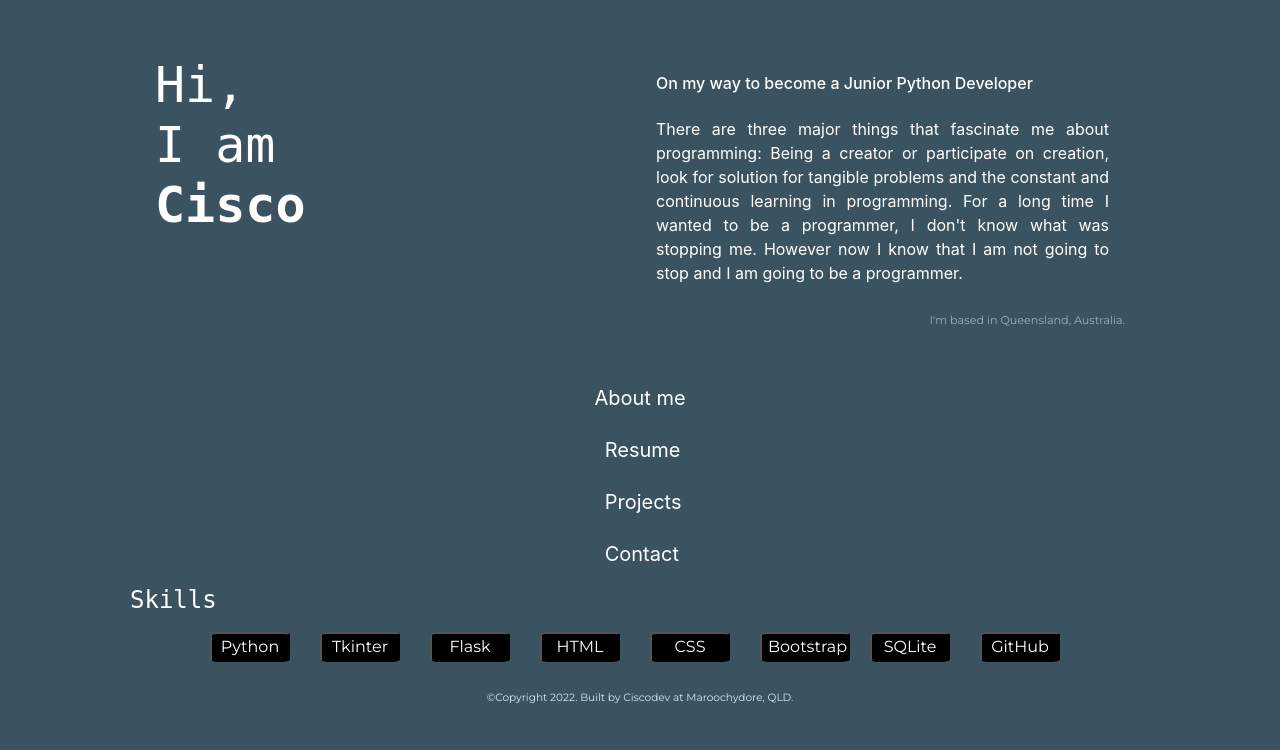
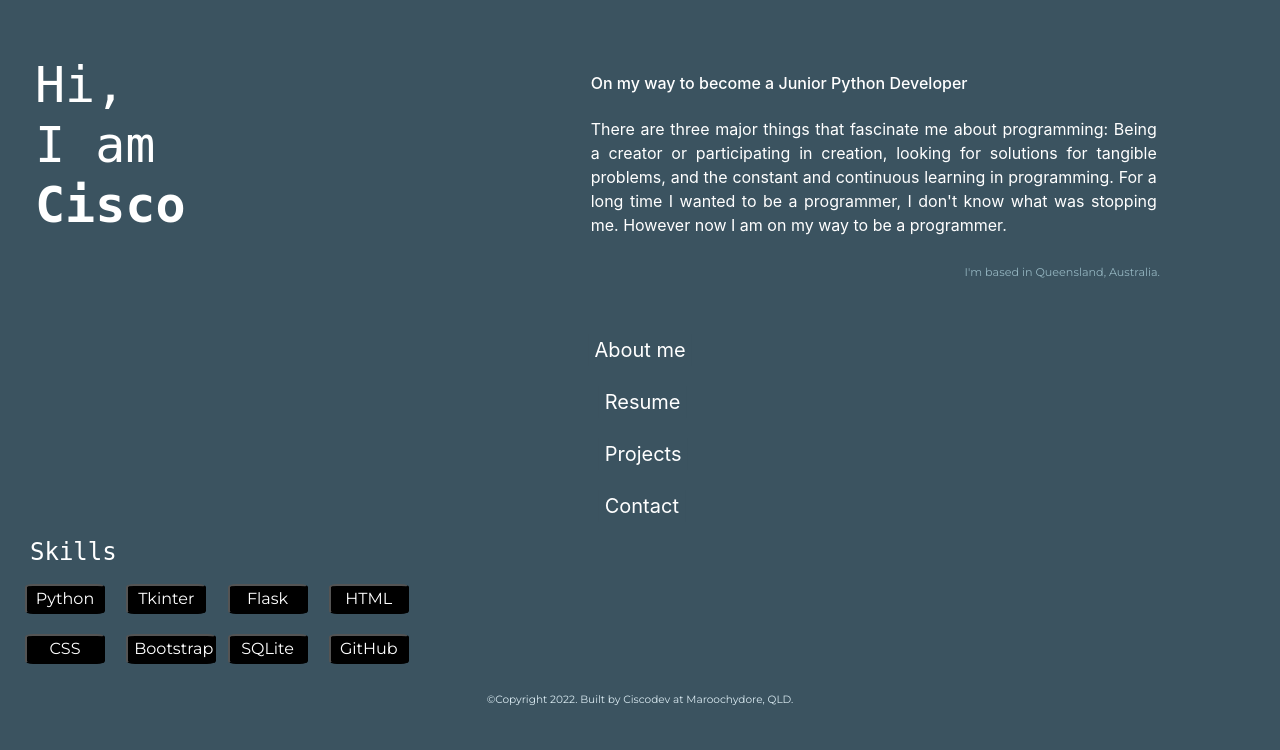
Before and after one commit to CiscoMerchan/Ciscodev_Portfolio, a Flask app: page / in a window 1280 px wide. Shown: the part 50-800 px from the top of the page. Run offline with Flask 2, Linux system fonts and the light colour scheme; some libraries are stand-ins or nearby versions.

Commit message:
Correcting text

```diff
--- a/static/css/main1.css
+++ b/static/css/main1.css
@@ -48,7 +48,7 @@ body {
 .section__subtitle--intro,
 .section__subtitle--about{
     background: var(--clr-accent);
-    padding: .25em 1em;
+    padding: .25em .20em;
     font-family: var(--ff-secondary);
     margin-bottom: 1em;
 }
@@ -63,10 +63,12 @@ body {
 
 .intro, .about-me{
     position: relative;
-    margin: 10px 55px -20px;
+    margin: 10px 0px -20px;
+    margin-left: -65px;
     }
 .about-me{
-    margin: 10px 70px 30px 100px;
+    margin: 10px 20px 30px 50px;
+    align: center;
 }
  .helloh1{
     margin-bottom: 20px;
@@ -91,7 +93,7 @@ body {
     margin-left: 15px;
  }
  .text_aboutme{
-     padding: 15px 100px;
+     padding: 15px 100px 15px 0px;
      text-align: justify;
      align: center;
  }
@@ -119,6 +121,8 @@ body {
     margin-top: 40px;
  }
 .text_saludo{
+    margin-left: -20px;
+    padding: 0 20px 0 0;
     text-align: justify;
 }
 .home-titles{
@@ -140,7 +144,9 @@ body {
 }
 /* Coding skill*/
 .code{
-    margin: 10px 100px 20px 100px;
+    margin: 10px 100px 30px 2
+    0px;
+    width: 600px;
     font-family: 'Montserrat';
 }
 .head-code-skills{
@@ -149,9 +155,10 @@ body {
 
 }
 .skill-grid{
-    padding: 0 100px;
+    padding: 0 180px 0 15px;
+
     display: grid;
-    grid-template-columns: repeat(auto-fit, minmax(100px, 1fr));
+    grid-template-columns: repeat(auto-fit, minmax(85px, 1fr));
 }
 .code-skills{
     background: black;
--- a/templates/aboutme.html
+++ b/templates/aboutme.html
@@ -6,7 +6,7 @@
 <div class="col-md-8 col-sm-12 about-me">
 
      <h2 class="text_me">About ME</h2>
-        <p class="text_aboutme col-lg-12 col-sm-12">My name is Franciscoelias, but everyone calls me Cisco. I entered the world
+        <p class="text_aboutme col-lg-12 col-sm-2">My name is Franciscoelias, but everyone calls me Cisco. I entered the world
         of coding 2021 with a online Udemy course "Python Bootcamp". Since then,I have become familiar with programs
          such as Tkinter, Flask, Turtle, GitHub, Bootstrap, CSS, HTML, SQLite. I have created some
         <a href="{{url_for('projects')}}">projects</a> through my course, as well as individual projects that I have displayed
--- a/templates/home.html
+++ b/templates/home.html
@@ -13,8 +13,8 @@
         </div>
         <div class="text_saludo">
             <h4 class="section__subtitle section__subtitle--intro top-p1">On my way to become a Junior Python Developer</h4>
-            <p class="section__subtitle section__subtitle--intro top-p2">There are three major things that fascinate me about programming: Being a creator or participate on creation, look for solution for tangible problems and the constant and continuous learning in programming. For a long time I wanted to be a programmer, I don't know what was
-                stopping me. However now I know that I am not going to stop and I am going to be a programmer.</p>
+            <p class="section__subtitle section__subtitle--intro top-p2">There are three major things that fascinate me about programming: Being a creator or participating in creation, looking for solutions for tangible problems, and the constant and continuous learning in programming. For a long time I wanted to be a programmer, I don't know what was
+                stopping me. However now I am on my way to be a programmer.</p>
             <div class="whereh3">
                 <h5 class="where" >I'm based in Queensland, Australia.</h5>
             </div>
@@ -43,7 +43,7 @@
 <!-- coding skills -->
 <section class="code">
     <h2 class="head-code-skills">Skills</h2>
-    <div class="skill-grid col-md-12 col-center ">
+    <div class="skill-grid col-md-12 col-sm-4 col-center  ">
         <div class="">
         <button class="code-skills">Python</button>
         </div>
```
